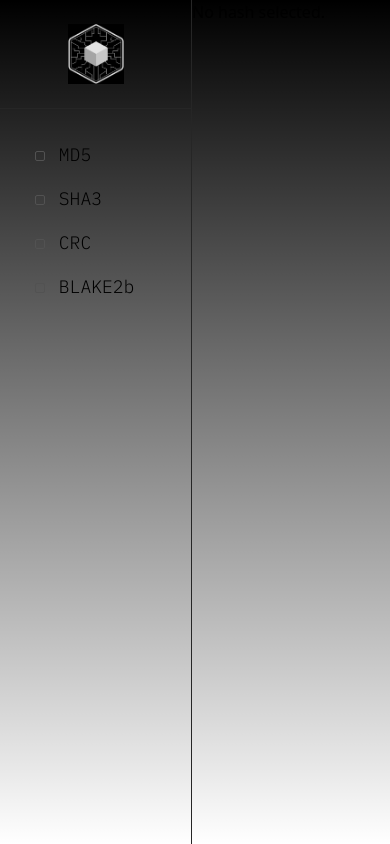
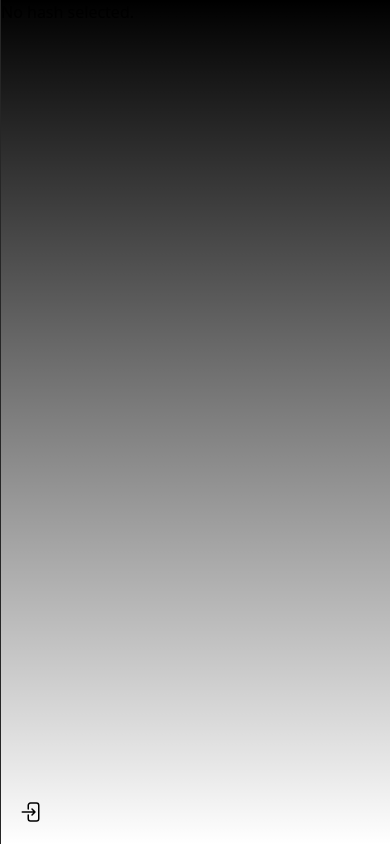
Before and after one commit to arjun-com/hash-suite, a Next.js app: page /suite in a window 390 px wide. Built offline with nearby package versions, Linux system fonts and the light colour scheme.

Commit message:
Added mobile menu support

```diff
--- /dev/null
+++ b/src/app/components/menu.js
@@ -0,0 +1,48 @@
+import { availableHashes as hashes } from "@/lib/hashesList"
+import Image from "next/image"
+import { brico } from "@/lib/fonts"
+import { StopIcon } from "@heroicons/react/24/outline"
+import { useRouter } from "next/navigation"
+
+export default function Menu({ selectedHash, setSelectedHash }) {
+	const router = useRouter()
+
+	const handleClick = function(hash) {
+		setSelectedHash(hash)
+	}
+
+	const routeToRoot = function() {
+		router.push("/")
+	}
+
+	return (
+		<>
+			<menu className = "w-48 h-screen border-r border-neutral-800 overflow-scroll no-scrollbar">
+				<section className = "border-b border-neutral-800 p-6">
+					<Image
+						src = "/icon.png"
+						width = "600"
+						height = "600"
+						alt = "HashSuite logo with black background."
+						className = "w-14 mx-auto cursor-pointer"
+						onClick = { routeToRoot }
+					/>
+				</section>
+
+				<section className = "p-6">
+					{
+						hashes.map(function(hash) {
+							return(
+								<>
+									<div className ={ `w-full rounded-md hover:bg-neutral-800 cursor-pointer transition-colors group my-2 ${ selectedHash == hash ? "bg-neutral-800" : "" }` }>
+										<button onClick = { () => handleClick(hash) } className = { `${ brico.className } text-lg w-full text-left m-2` }> <StopIcon className = "inline w-4 h-4 text-neutral-600 group-hover:fill-neutral-600"/> { hash }</button>
+									</div>
+								</>
+							)
+						})
+					}
+				</section>
+			</menu>
+		</>
+	)
+}
--- /dev/null
+++ b/src/app/components/menuMobile.js
@@ -0,0 +1,59 @@
+
+import { availableHashes as hashes } from "@/lib/hashesList"
+import Image from "next/image"
+import { brico } from "@/lib/fonts"
+import { ArrowRightEndOnRectangleIcon, ArrowLeftEndOnRectangleIcon, StopIcon } from "@heroicons/react/24/outline"
+import { useRouter } from "next/navigation"
+import { useState } from "react"
+
+export default function MenuMobile({ selectedHash, setSelectedHash }) {
+	const router = useRouter()
+
+	const [menuHidden, setMenuHidden] = useState(true)
+
+	const handleClick = function(hash) {
+		setSelectedHash(hash)
+	}
+
+	const routeToRoot = function() {
+		router.push("/")
+	}
+
+	return (
+		<>
+			{
+				menuHidden ?
+				<ArrowRightEndOnRectangleIcon onClick = { () => { setMenuHidden(!menuHidden) } } className = "cursor-pointer fixed z-20 bottom-2 left-2 w-12 h-12 p-3 rounded-md hover:bg-neutral-800 transition-colors" />
+				:
+				<ArrowLeftEndOnRectangleIcon onClick = { () => { setMenuHidden(!menuHidden) } } className = "cursor-pointer fixed z-20 bottom-2 left-2 w-12 h-12 p-3 rounded-md hover:bg-neutral-800 transition-colors" />
+			}
+
+			<menu className = { `${ menuHidden ? "w-0" : "w-48" } h-screen border-r border-neutral-800 overflow-scroll no-scrollbar transition-all` }>
+				<section className = "border-b border-neutral-800 p-6">
+					<Image
+						src = "/icon.png"
+						width = "600"
+						height = "600"
+						alt = "HashSuite logo with black background."
+						className = "w-14 mx-auto cursor-pointer"
+						onClick = { routeToRoot }
+					/>
+				</section>
+
+				<section className = "p-6">
+					{
+						hashes.map(function(hash) {
+							return(
+								<>
+									<div className ={ `w-full rounded-md hover:bg-neutral-800 cursor-pointer transition-colors group my-2 ${ selectedHash == hash ? "bg-neutral-800" : "" }` }>
+										<button onClick = { () => handleClick(hash) } className = { `${ brico.className } text-lg w-full text-left m-2 text-nowrap` }> <StopIcon className = "inline w-4 h-4 text-neutral-600 group-hover:fill-neutral-600"/> { hash }</button>
+									</div>
+								</>
+							)
+						})
+					}
+				</section>
+			</menu>
+		</>
+	)
+}
--- a/src/app/suite/page.js
+++ b/src/app/suite/page.js
@@ -1,51 +1,39 @@
 "use client"
 
-import { availableHashes as hashes } from "@/lib/hashesList"
-import Image from "next/image"
-import { plexMono } from "@/lib/fonts"
-import { StopIcon } from "@heroicons/react/24/outline"
-import { useState } from "react"
+import { useEffect, useState } from "react"
 import HashComponentLoader from "../components/hashComponentLoader"
+import Menu from "../components/menu"
+import MenuMobile from "../components/menuMobile"
 
 export default function Suite() {
 	const [selectedHash, setSelectedHash] = useState(null)
+	const [isMobile, setIsModile] = useState(false)
 
-	const handleClick = function(hash) {
-		setSelectedHash(hash)
-	}
+	useEffect(function() {
+		const handleWindowResize = function() {
+			setIsModile(window.innerWidth <= 768)
+		}
+
+		handleWindowResize()
+
+		window.addEventListener("resize", function() {
+			handleWindowResize()
+		})
+	}, [])
 
 	return (
 		<>
 			<div className = "flex h-screen overflow-y-hidden">
-				<menu className = "w-48 h-screen border-r border-neutral-800 overflow-scroll no-scrollbar">
-					<section className = "border-b border-neutral-800 p-6">
-						<Image
-							src = "/icon.png"
-							width = "600"
-							height = "600"
-							alt = "HashSuite logo with black background."
-							className = "w-14 mx-auto"
-						/>
-					</section>
-
-					<section className = "p-6">
-						{
-							hashes.map(function(hash) {
-								return(
-									<>
-										<div className = "w-full p-2 rounded-md hover:bg-neutral-800 cursor-pointer transition-colors group">
-											<button onClick = { () => handleClick(hash) } className = { `${ plexMono.className } text-lg` }> <StopIcon className = "inline w-4 h-4 text-neutral-600 group-hover:fill-neutral-600"/> { hash }</button>
-										</div>
-									</>
-								)
-							})
-						}
-					</section>
-				</menu>
+				{
+					!isMobile ?
+					<Menu selectedHash = { selectedHash } setSelectedHash = { setSelectedHash } />
+					:
+					<MenuMobile selectedHash = { selectedHash } setSelectedHash = { setSelectedHash } />
+				}
 
 				<section className = "flex-1 overflow-scroll no-scrollbar">
 					{
-						<div className = "mx-auto flex"> {/* flex attribute here cuz the hash components are defined such that they are elements inside a flexbox. */}
+						<div className = "mx-auto flex"> { /* flex attribute here cuz the hash components are defined such that they are elements inside a flexbox. */}
 							<HashComponentLoader hash = { selectedHash } />
 						</div>
 					}
--- a/src/lib/utils.js
+++ b/src/lib/utils.js
@@ -2,5 +2,5 @@ import { clsx } from "clsx"
 import { twMerge } from "tailwind-merge"
 
 export function cn(...inputs) {
-  return twMerge(clsx(inputs))
+	return twMerge(clsx(inputs))
 }
```
